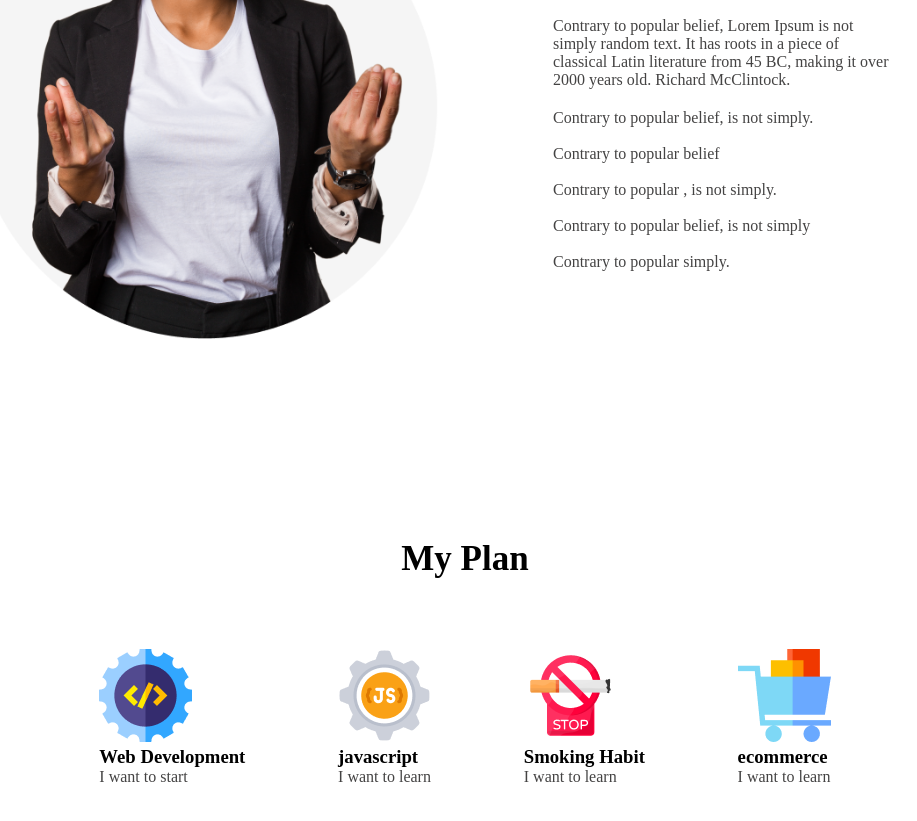
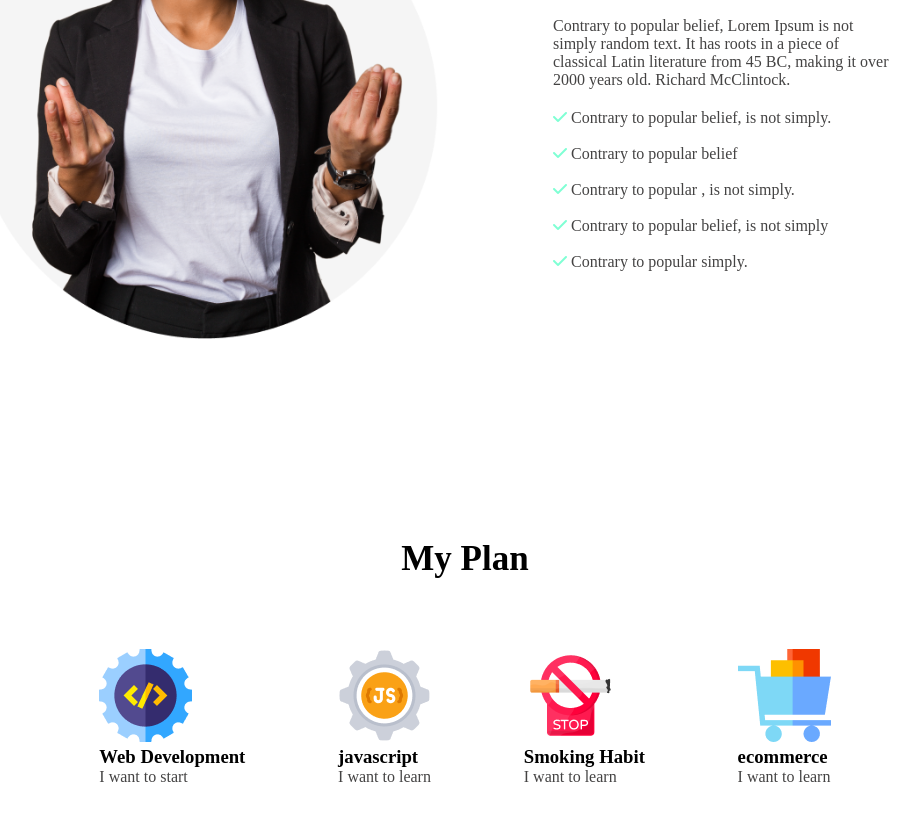
Before and after one commit to Mdsaiful1212/assignment-01, a plain HTML site: page index.html in a window 1280 px wide. Shown: the part 1197-2018 px from the top of the page, without its empty margins (147-1064 px from the left). Drawn offline with Linux system fonts and the light colour scheme.

Commit message:
add fontawesome

```diff
--- a/index.html
+++ b/index.html
@@ -6,6 +6,7 @@
     <meta name="viewport" content="width=device-width, initial-scale=1.0">
     <title>first-assighnment</title>
     <link rel="stylesheet" href="style.css">
+    <script src="https://kit.fontawesome.com/80d99023ff.js" crossorigin="anonymous"></script>
 </head>
 <body>
     <header>
@@ -28,15 +29,15 @@
                 classical Latin literature from 45 BC, making it over <br>
                 2000 years old. Richard McClintock.
                 </p>
-                <p>Contrary to popular belief, is not simply.</p>
+                <p><i class="fa-solid fa-check"></i>  Contrary to popular belief, is not simply.</p>
                 <br>
-                <p>Contrary to popular belief</p>
+                <p><i class="fa-solid fa-check"></i>  Contrary to popular belief</p>
                 <br>
-                <p>Contrary to popular , is not simply.</p>
+                <p><i class="fa-solid fa-check"></i>  Contrary to popular , is not simply.</p>
                 <br>
-                <p>Contrary to popular belief, is not simply</p>
+                <p><i class="fa-solid fa-check"></i>  Contrary to popular belief, is not simply</p>
                 <br>
-                <p>Contrary to popular simply.</p>
+                <p><i class="fa-solid fa-check"></i>  Contrary to popular simply.</p>
 
              </div>
 </section>
--- a/style.css
+++ b/style.css
@@ -67,6 +67,9 @@ margin-top: 300px;
 .my-plan-container{
     margin-top: 200px;
     width: 80%;
+}
+.fa-solid{
+    color: aquamarine;
 }
 .my-plan-content{
     display: flex;
```
